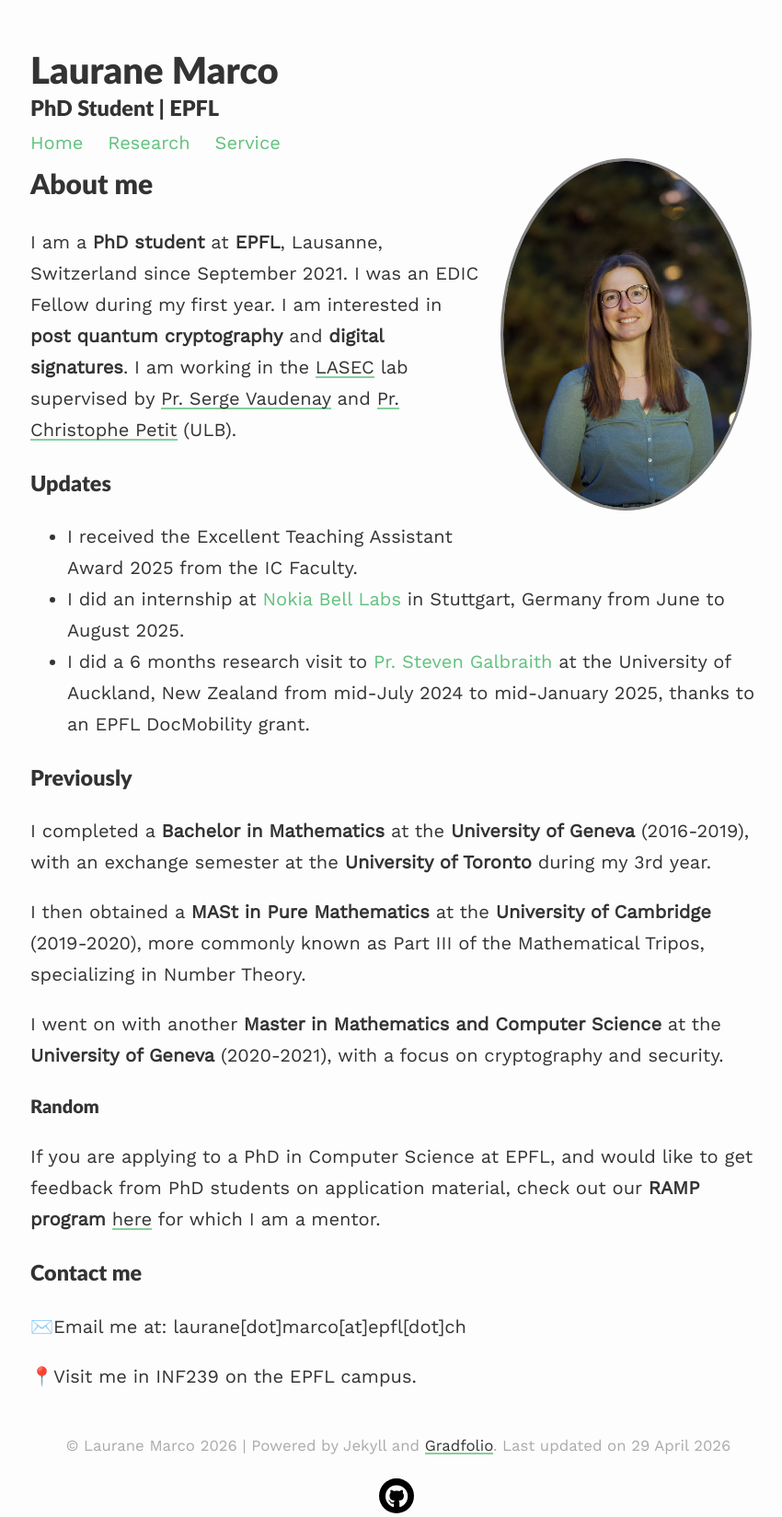
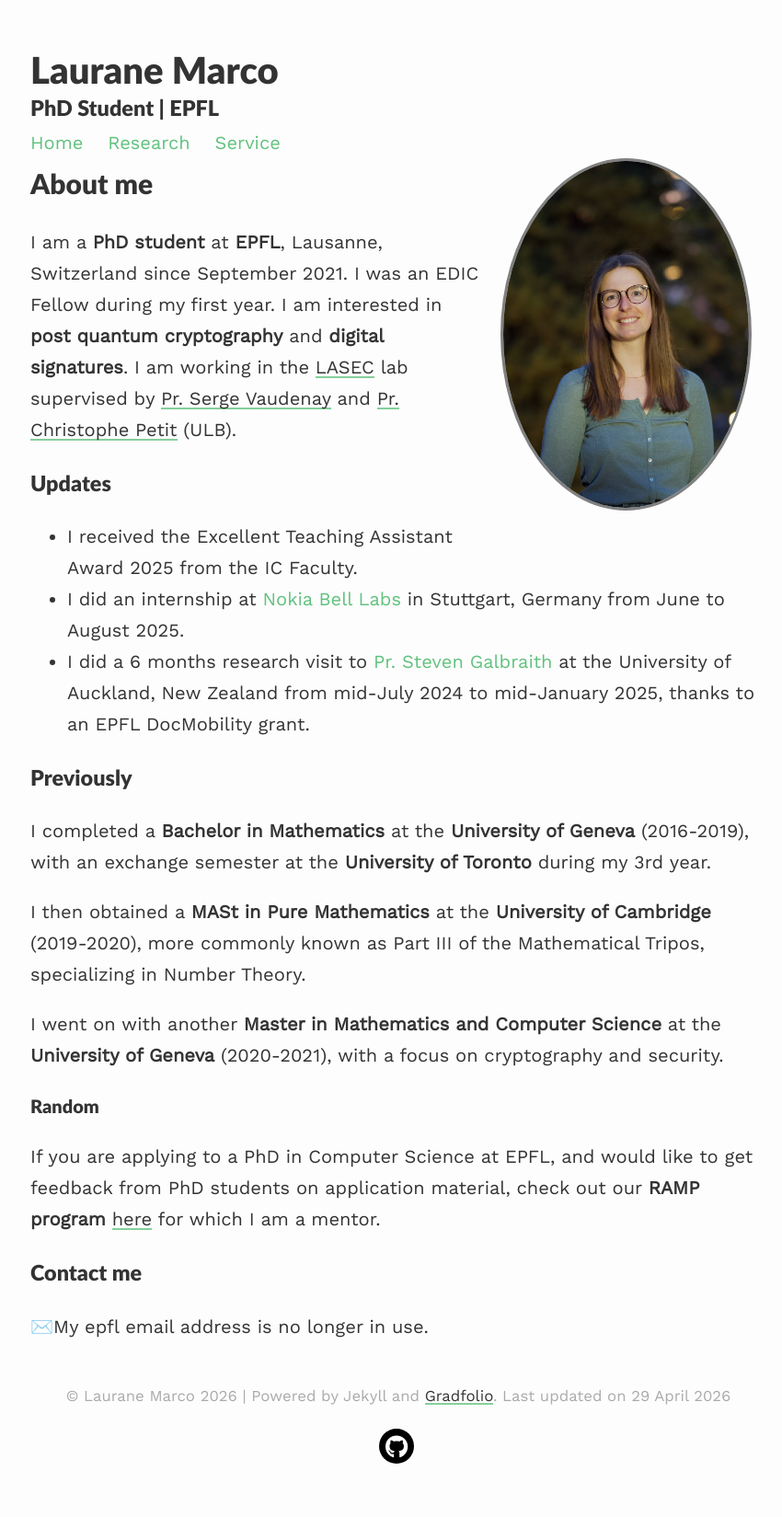
Before and after one commit to lauranemarco/lauranemarco.github.io, a Jekyll site: the page built from index.md, in a window 1280 px wide. Shown: the whole page at 92% size, without its empty margins (207-1057 px from the left). Built offline with Jekyll 4.4.1, drawn with Linux system fonts in a browser that asks for light colours; nearby versions of some CDN libraries; our own code applies the rules of GitHub Pages for plain Markdown files; after the commit the page ends 1595 px from its top, so only the background shows below that.

Commit message:
Revise email address and location details
Updated contact information to reflect changes.

```diff
--- a/index.md
+++ b/index.md
@@ -31,6 +31,4 @@ If you are applying to a PhD in Computer Science at EPFL, and would like to get
 
 
 ### Contact me
-✉️Email me at: laurane[dot]marco[at]epfl[dot]ch
-
-📍Visit me in INF239 on the EPFL campus.
+✉️My epfl email address is no longer in use.
```
